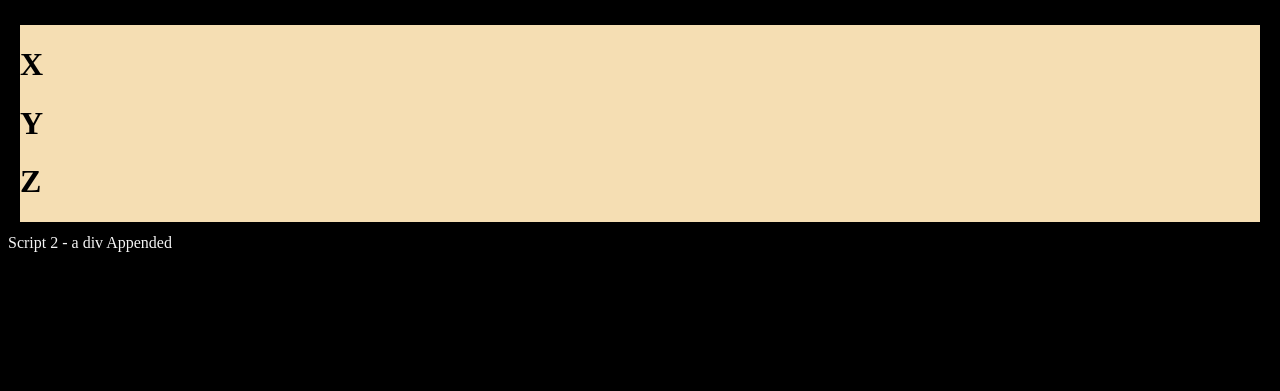
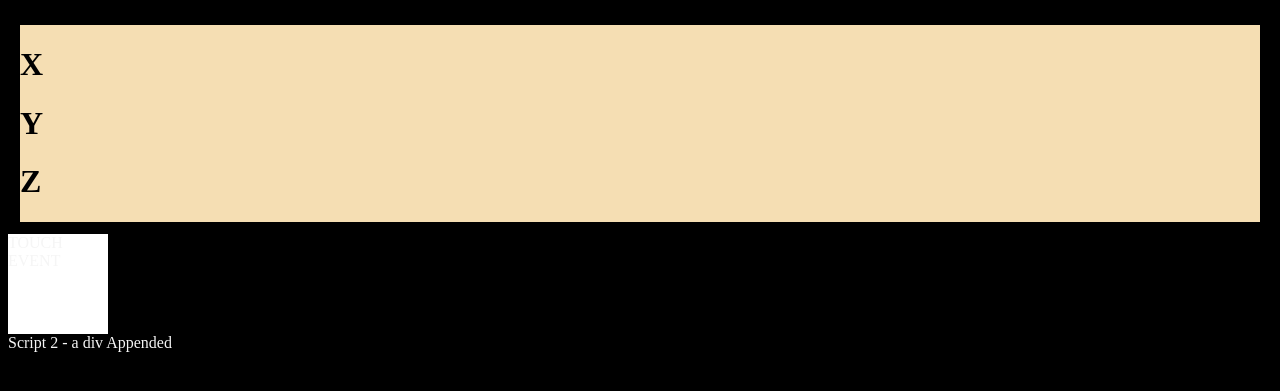
Before and after one commit to kiran-jawale/javascript-30days, a plain HTML site: page dom.html in a window 1280 px wide. Shown: the part 247-638 px from the top of the page. Drawn offline with Linux system fonts and the light colour scheme.

Commit message:
day 9, day 10 fixed

```diff
--- a/dom.html
+++ b/dom.html
@@ -32,6 +32,9 @@
         <h1>X</h1>
         <h1>Y</h1>
         <h1>Z</h1>
+    </div>
+    <div id="box" style="height: 100px; width: 100px; background-color: white;">
+        TOUCH EVENT
     </div>
 
     <script>
@@ -91,6 +94,16 @@
         const attr = img.getAttribute('title');
         console.log(attr);
         console.log(img.hasAttribute('class')) //false, as removed earlierly
+
+        //touch events
+        const box = document.querySelector('#box');
+        box.addEventListener('touchstart', function(e) {
+            this.style.backgroundColor = 'red';
+        });
+
+        box.addEventListener('tochend', function(e) {
+            this.style.backgroundColor = 'orange'
+        })
     </script>
 </body>
 
```
